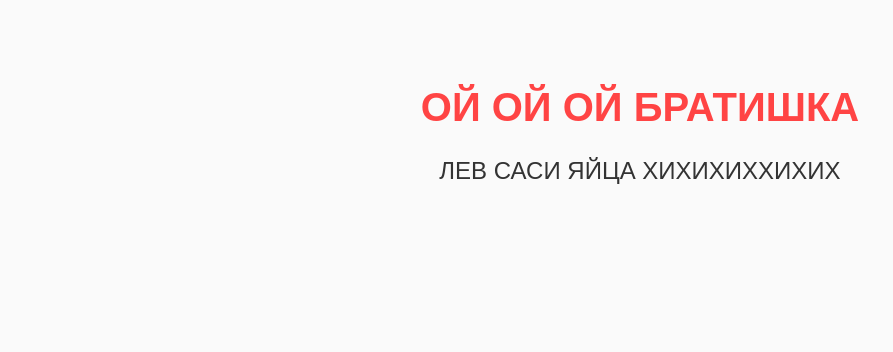
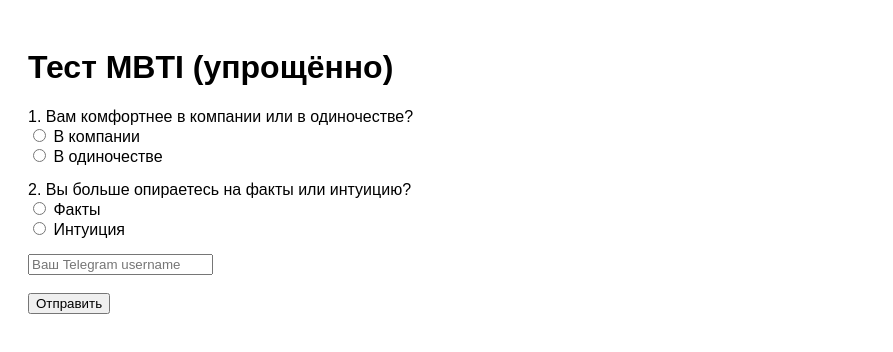
Before and after one commit to gopoKiruha/psytest, a plain HTML site: page index.html in a window 1280 px wide. Shown: the whole page, without its empty margins (0-893 px from the left). Drawn offline with Linux system fonts and the light colour scheme.

Commit message:
Update index.html

```diff
--- a/index.html
+++ b/index.html
@@ -2,26 +2,52 @@
 <html>
 <head>
   <meta charset="UTF-8">
-  <title>ОЙ ОЙ ОЙ БРАТИШКА</title>
+  <title>Психологический тест</title>
   <style>
-    body {
-      font-family: Arial, sans-serif;
-      background-color: #fafafa;
-      text-align: center;
-      padding: 50px;
-    }
-    h1 {
-      color: #ff4444;
-      font-size: 40px;
-    }
-    p {
-      font-size: 24px;
-      color: #333;
-    }
+    body { font-family: sans-serif; padding: 20px; }
+    .question { margin-bottom: 15px; }
   </style>
 </head>
 <body>
-  <h1>ОЙ ОЙ ОЙ БРАТИШКА</h1>
-  <p>ЛЕВ САСИ ЯЙЦА ХИХИХИХХИХИХ</p>
+  <h1>Тест MBTI (упрощённо)</h1>
+  <div id="quiz">
+    <div class="question">
+      <label>1. Вам комфортнее в компании или в одиночестве?</label><br>
+      <input type="radio" name="q1" value="E"> В компании<br>
+      <input type="radio" name="q1" value="I"> В одиночестве
+    </div>
+
+    <div class="question">
+      <label>2. Вы больше опираетесь на факты или интуицию?</label><br>
+      <input type="radio" name="q2" value="S"> Факты<br>
+      <input type="radio" name="q2" value="N"> Интуиция
+    </div>
+
+    <!-- Можно добавить больше вопросов -->
+
+    <input type="text" id="username" placeholder="Ваш Telegram username">
+    <br><br>
+    <button onclick="submitResults()">Отправить</button>
+  </div>
+
+  <p id="result"></p>
+
+  <script>
+    function submitResults() {
+      const answers = {
+        username: document.getElementById("username").value,
+        q1: document.querySelector('input[name="q1"]:checked')?.value || "",
+        q2: document.querySelector('input[name="q2"]:checked')?.value || ""
+      };
+
+      const type = answers.q1 + answers.q2;
+      document.getElementById("result").innerText = "Ваш тип: " + type;
+
+      fetch("https://script.google.com/macros/s/AKfycbzT-0K7kHRgi5cBBAjIL5e9JSWxE9Opm40rvaXnr8kF5hV50fhypWbYJQKxb-dVDRgk/exec", {
+        method: "POST",
+        body: JSON.stringify(answers)
+      });
+    }
+  </script>
 </body>
 </html>
```
